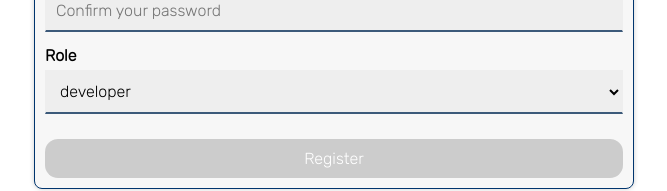
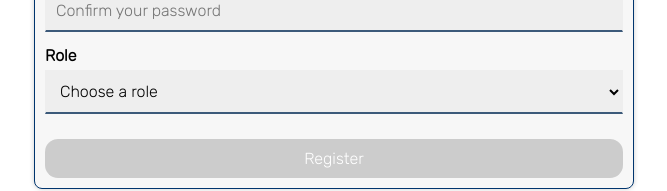
Before and after one commit to AnsBenO/angular-reactive-form, an Angular app: page / in a window 1280 px wide. Shown: the part 369-560 px from the top of the page, without its empty margins (306-973 px from the left). Built offline with nearby package versions, Linux system fonts and the light colour scheme.

Commit message:
setting a default value for role

```diff
--- a/src/app/components/form/form.component.ts
+++ b/src/app/components/form/form.component.ts
@@ -25,7 +25,7 @@ export class FormComponent implements OnInit {
             email: ["", [Validators.required, Validators.email]],
             password: ["", [Validators.required]],
             confirmPassword: ["", [Validators.required]],
-            roleId: [1, [Validators.required]],
+            roleId: [null, [Validators.required]],
         },
         {
             validators: matchPasswords,
@@ -35,6 +35,7 @@ export class FormComponent implements OnInit {
     isSubmitted = false;
     xMark = faXmarkCircle;
     roles = [
+        { id: null, title: "Choose a role" },
         { id: 1, title: "developer" },
         { id: 2, title: "architect" },
     ];
```
